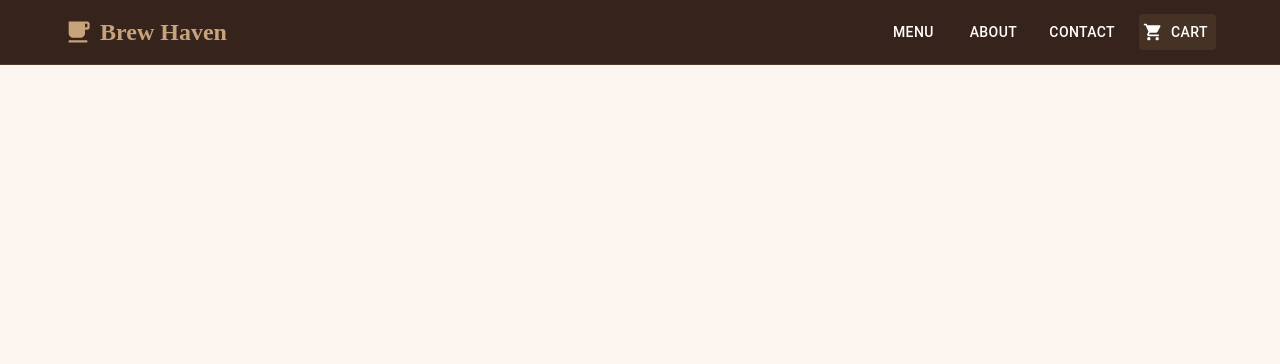
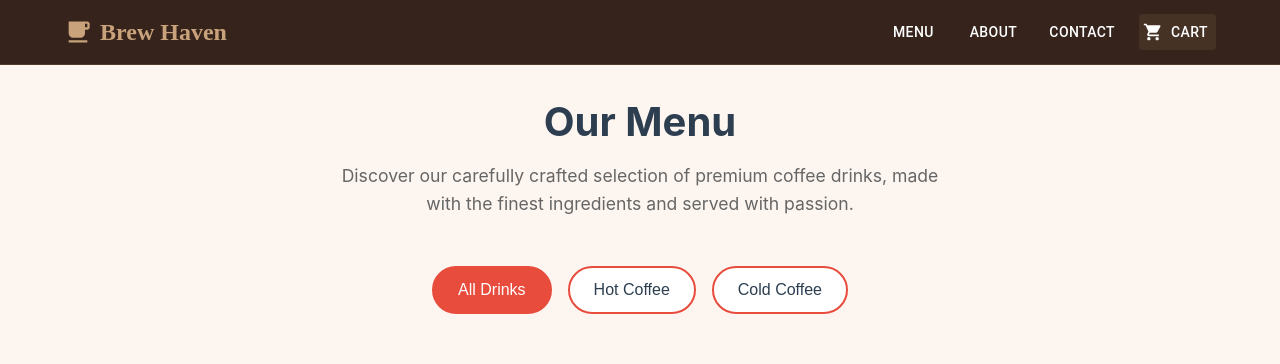
Before and after one commit to UdaraDulanjiDemel/Coffee_Cafe, a React (Create React App) app: page /menu in a window 1280 px wide. Shown: the top 364 px of the page. Built offline with nearby package versions, Linux system fonts and the light colour scheme.

Commit message:
Add routes for Menu, Cart, About, and Contact pages in App component

```diff
--- a/src/App.js
+++ b/src/App.js
@@ -5,6 +5,10 @@ import { styled } from '@mui/material/styles';
 import { LocalCafe as CoffeeIcon, ShoppingCart as CartIcon } from '@mui/icons-material';
 import { Link as RouterLink } from 'react-router-dom';
 import Home from './pages/Home';
+import Menu from './pages/Menu';
+import Cart from './pages/Cart';
+import About from './pages/About';
+import Contact from './pages/Contact';
 
 // Styled components
 const StyledAppBar = styled(AppBar)(({ theme }) => ({
@@ -85,7 +89,10 @@ function App() {
       <Box component="main" sx={{ flexGrow: 1 }}>
         <Routes>
           <Route path="/" element={<Home />} />
-          {/* Add other routes here */}
+          <Route path="/menu" element={<Menu />} />
+          <Route path="/cart" element={<Cart />} />
+          <Route path="/about" element={<About />} />
+          <Route path="/contact" element={<Contact />} />
         </Routes>
       </Box>
 
```
